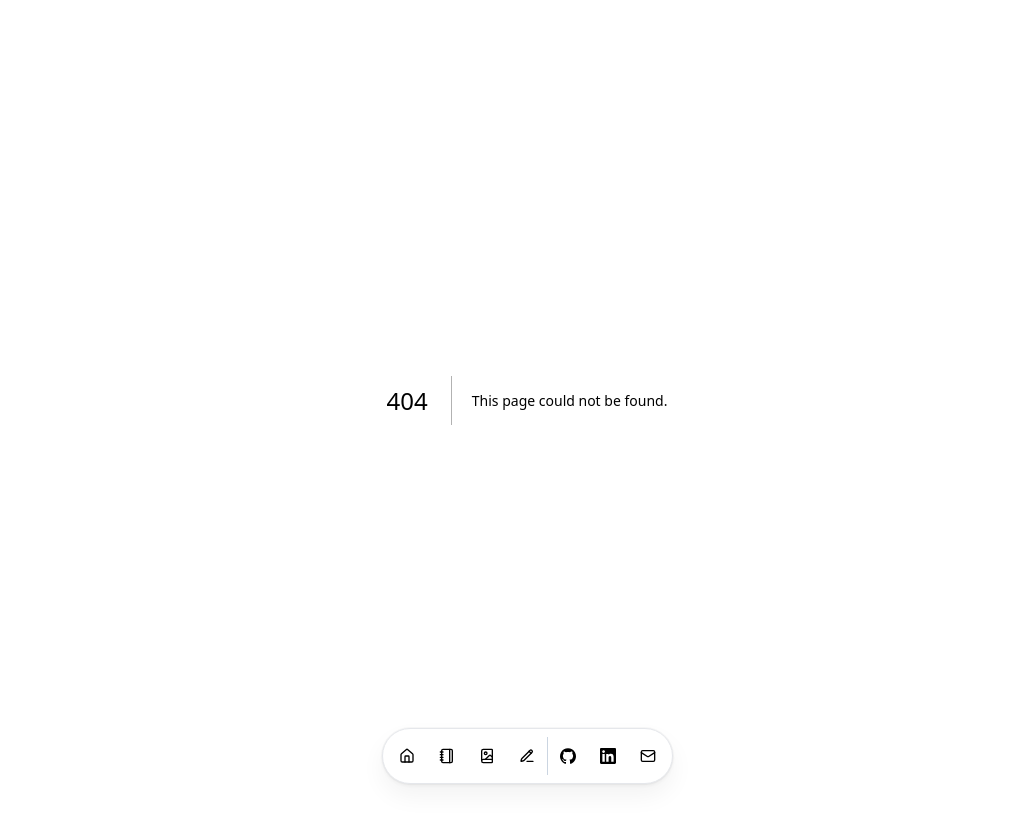
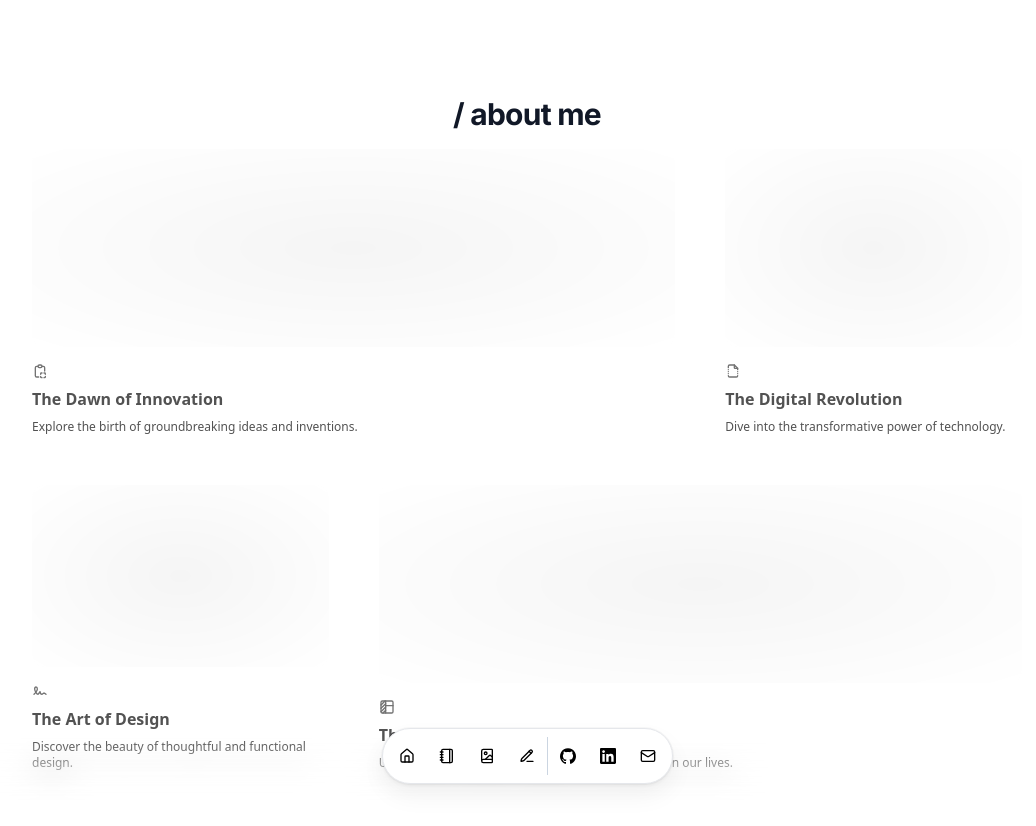
Before and after one commit to jacklvd/portfolio-v3, a Next.js app: page /meet-jack in a window 1280 px wide. Before the commit this address had no page. Shown: the top 826 px of the page, without its empty margins (113-1149 px from the left). Before the commit the page ends 800 px from the top, so only its background shows below. Built offline with nearby package versions, Linux system fonts and the light colour scheme.

Commit message:
feat: add about section

```diff
--- /dev/null
+++ b/app/components/about.tsx
@@ -0,0 +1,60 @@
+import { cn } from '@/utils/cn'
+import { BentoGrid, BentoGridItem } from './ui/bento-grid'
+import React from "react";
+import {
+  IconClipboardCopy,
+  IconFileBroken,
+  IconSignature,
+  IconTableColumn,
+} from "@tabler/icons-react";
+
+export function About() {
+  return (
+    <BentoGrid className="max-w-5xl mx-auto md:auto-rows-[20rem]">
+      {items.map((item, i) => (
+        <BentoGridItem
+          key={i}
+          title={item.title}
+          description={item.description}
+          header={item.header}
+          className={item.className}
+          icon={item.icon}
+        />
+      ))}
+    </BentoGrid>
+  );
+}
+const Skeleton = () => (
+  <div className="flex flex-1 w-full h-full min-h-[6rem] rounded-xl   dark:bg-dot-white/[0.2] bg-dot-black/[0.2] [mask-image:radial-gradient(ellipse_at_center,white,transparent)]  border border-transparent dark:border-white/[0.2] bg-neutral-100 dark:bg-black"></div>
+);
+const items = [
+  {
+    title: "The Dawn of Innovation",
+    description: "Explore the birth of groundbreaking ideas and inventions.",
+    header: <Skeleton />,
+    className: "md:col-span-2",
+    icon: <IconClipboardCopy className="h-4 w-4 text-neutral-500" />,
+  },
+  {
+    title: "The Digital Revolution",
+    description: "Dive into the transformative power of technology.",
+    header: <Skeleton />,
+    className: "md:col-span-1",
+    icon: <IconFileBroken className="h-4 w-4 text-neutral-500" />,
+  },
+  {
+    title: "The Art of Design",
+    description: "Discover the beauty of thoughtful and functional design.",
+    header: <Skeleton />,
+    className: "md:col-span-1",
+    icon: <IconSignature className="h-4 w-4 text-neutral-500" />,
+  },
+  {
+    title: "The Power of Communication",
+    description:
+      "Understand the impact of effective communication in our lives.",
+    header: <Skeleton />,
+    className: "md:col-span-2",
+    icon: <IconTableColumn className="h-4 w-4 text-neutral-500" />,
+  },
+];
--- /dev/null
+++ b/app/components/ui/bento-grid.tsx
@@ -0,0 +1,54 @@
+import { cn } from "@/utils/cn";
+
+export const BentoGrid = ({
+  className,
+  children,
+}: {
+  className?: string;
+  children?: React.ReactNode;
+}) => {
+  return (
+    <div
+      className={cn(
+        "grid md:auto-rows-[22rem] grid-cols-1 md:grid-cols-3 gap-4 max-w-7xl mx-auto ",
+        className
+      )}
+    >
+      {children}
+    </div>
+  );
+};
+
+export const BentoGridItem = ({
+  className,
+  title,
+  description,
+  header,
+  icon,
+}: {
+  className?: string;
+  title?: string | React.ReactNode;
+  description?: string | React.ReactNode;
+  header?: React.ReactNode;
+  icon?: React.ReactNode;
+}) => {
+  return (
+    <div
+      className={cn(
+        "row-span-1 rounded-xl group/bento hover:shadow-xl transition duration-200 shadow-input dark:shadow-none p-4 dark:bg-black dark:border-white/[0.2] bg-white border border-transparent justify-between flex flex-col space-y-4",
+        className
+      )}
+    >
+      {header}
+      <div className="group-hover/bento:translate-x-2 transition duration-200">
+        {icon}
+        <div className="font-sans font-bold text-neutral-600 dark:text-neutral-200 mb-2 mt-2">
+          {title}
+        </div>
+        <div className="font-sans font-normal text-neutral-600 text-xs dark:text-neutral-300">
+          {description}
+        </div>
+      </div>
+    </div>
+  );
+};
--- a/app/components/ui/typewriter.tsx
+++ b/app/components/ui/typewriter.tsx
@@ -4,7 +4,7 @@ import Typewriter from 'typewriter-effect'
 
 export const Writer: React.FC = () => {
     return (
-        <div className='lg:text-5xl sm:text-4xl sm:text-md text-gray-900'>
+        <div className='md:text-5xl text-2xl sm:text-md text-gray-900'>
             <Typewriter
                 options={{
                     loop: true,
--- /dev/null
+++ b/app/meet-jack/page.tsx
@@ -0,0 +1,10 @@
+import { About } from "../components/about";
+
+export default function Portfolio() {
+    return (
+        <div className="flex flex-col items-center justify-between p-16 sm:p-20 md:p-24">
+            <div className="text-2xl font-bold leading-7 text-gray-900 sm:truncate sm:text-3xl sm:tracking-tight">/ about me</div>
+            <About />
+        </div>
+    )
+}
--- a/package.json
+++ b/package.json
@@ -21,6 +21,7 @@
     "@react-three/fiber": "^8.16.3",
     "@sanity/client": "^6.15.20",
     "@sanity/image-url": "^1.0.2",
+    "@tabler/icons-react": "^3.11.0",
     "@uiball/loaders": "^1.3.1",
     "boxicons": "^2.1.4",
     "class-variance-authority": "^0.7.0",
```
Also changed, not shown: 1 other file (tests, documents, lock files or other folders).
